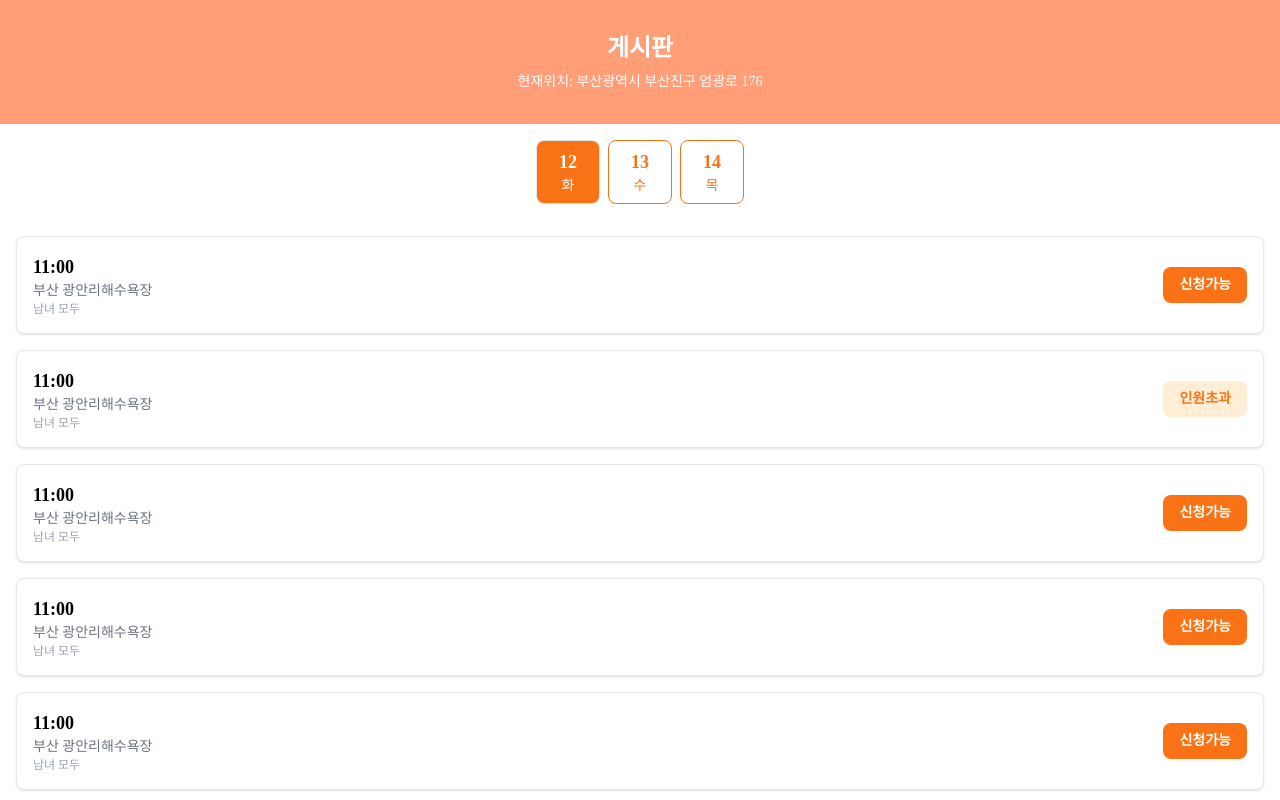
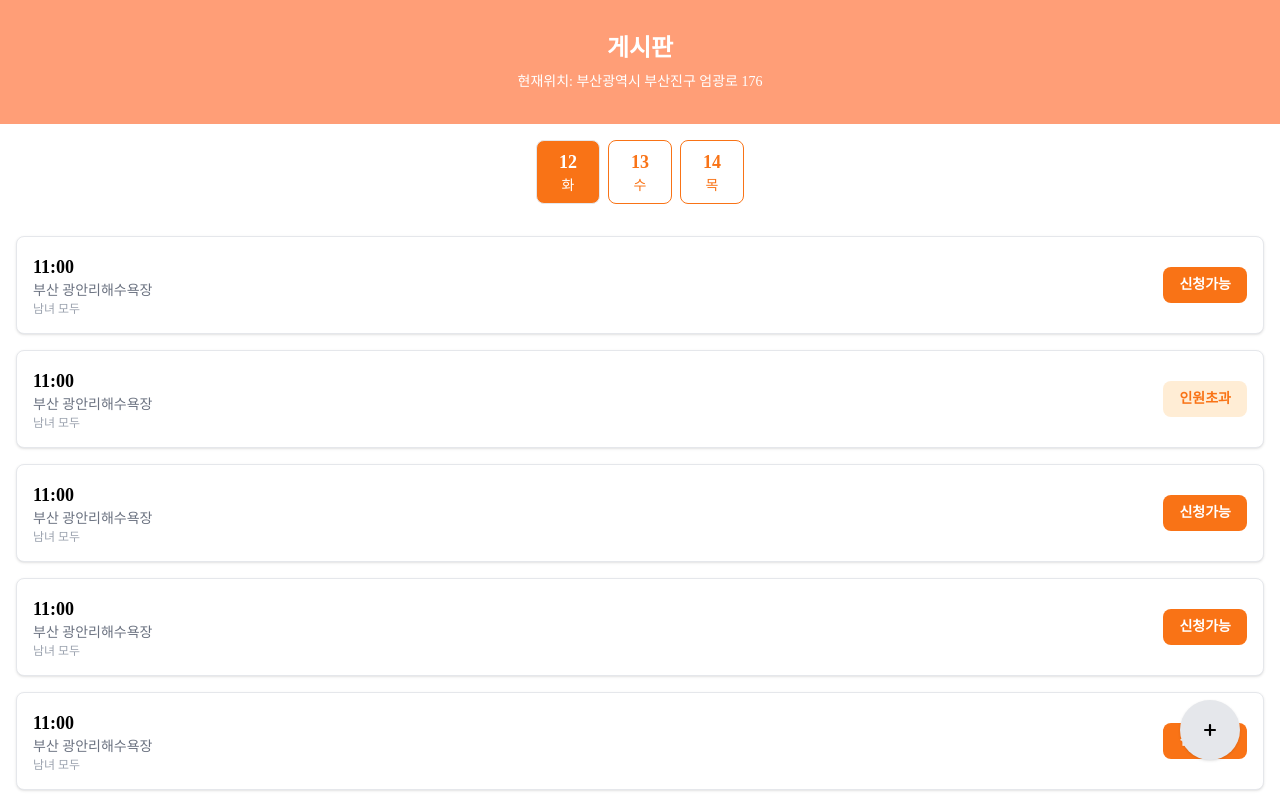
Before and after one commit to 111jjj111/runnershigh_web, a React (Create React App) app: page / in a window 1280 px wide. Built offline with nearby package versions, Linux system fonts and the light colour scheme; a web font is replaced by a local one.

Commit message:
글쓰기버튼 추가

```diff
--- a/src/BoardList.tsx
+++ b/src/BoardList.tsx
@@ -90,6 +90,17 @@ const BoardList: React.FC = ({}) => {
           ))}
         </div>
       </div>
+
+      <div className="fixed bottom-10 right-10">
+        <button
+          className="bg-gray-200 text-black px-6 py-3 rounded-full font-bold shadow w-[60px] h-[60px] flex items-center justify-center text-3xl"
+          onClick={() => {
+            navigate("/post");
+          }}
+        >
+          <img src="svgs/plus.svg" />
+        </button>
+      </div>
     </div>
   );
 };
```
Also changed, not shown: public/svgs/plus.svg (added).
